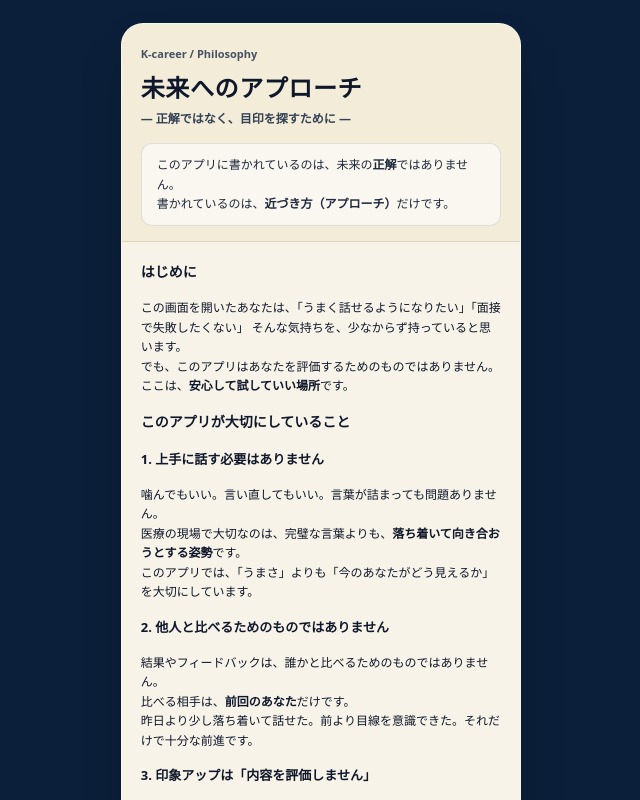
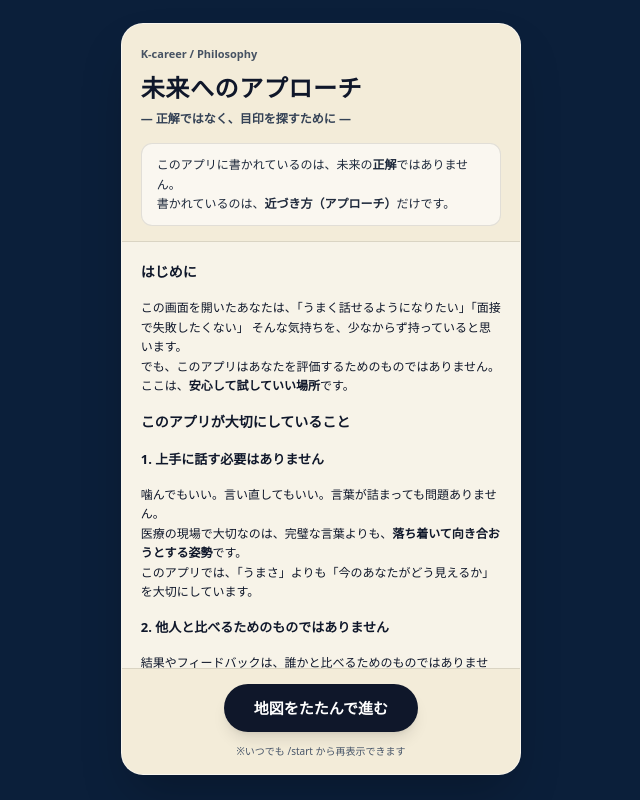
Before and after one commit to hiroland0414-byte/interview-pod, a Next.js app: page /philosophy in a window 1280 px wide. Shown: the whole page, without its empty margins (319-959 px from the left). Built offline with nearby package versions, Linux system fonts and the light colour scheme.

Commit message:
fix: スクロールできない不具合を修正

```diff
--- a/src/app/philosophy/page.tsx
+++ b/src/app/philosophy/page.tsx
@@ -1,4 +1,4 @@
-// src/app/philosophy/page.tsx
+// src/app/philosophy/page.tsx（完成版：スマホで確実にスクロールできる＋下部ボタン固定＋安全な“既読”記録）
 "use client";
 
 import { useRouter } from "next/navigation";
@@ -15,12 +15,15 @@ export default function PhilosophyPage() {
 
   return (
     <main className="min-h-[100svh] w-full bg-[#0b1f3a] flex justify-center">
-      <div className="w-full max-w-[430px] px-4 pt-6 pb-10">
+      <div className="w-full max-w-[430px] px-4 pt-6 pb-6">
         {/* “古い地図”カード */}
         <article
           className={[
             "rounded-[22px] border border-white/25 shadow-2xl overflow-hidden",
             "bg-[#f7f3e8]",
+            // ★ここが肝：カード自体を「画面高に合わせて」中身だけスクロール
+            "h-[calc(100svh-48px)]",
+            "flex flex-col",
           ].join(" ")}
         >
           {/* ヘッダー（地図感） */}
@@ -43,8 +46,8 @@ export default function PhilosophyPage() {
             </div>
           </header>
 
-          {/* 本文 */}
-          <section className="px-5 py-5 text-slate-900">
+          {/* ★本文スクロール領域 */}
+          <section className="flex-1 overflow-y-auto px-5 py-5 text-slate-900 overscroll-contain">
             <div className="text-[12px] leading-relaxed space-y-4">
               <h2 className="text-[14px] font-extrabold">はじめに</h2>
               <p>
@@ -146,10 +149,15 @@ export default function PhilosophyPage() {
                 <br />
                 ※ 保存されたデータはあなた自身の振り返りのためのものです。
               </p>
+
+              {/* 下部固定バーの分だけ余白（最後の段落が隠れないように） */}
+              <div className="h-[88px]" />
             </div>
+          </section>
 
-            {/* ボタン */}
-            <div className="mt-6 flex items-center justify-center">
+          {/* ★下部固定アクション（スクロールとは独立） */}
+          <footer className="border-t border-black/10 bg-[#f3ecd9] px-5 py-4">
+            <div className="flex items-center justify-center">
               <button
                 type="button"
                 onClick={closeAndGoStart}
@@ -162,11 +170,10 @@ export default function PhilosophyPage() {
               </button>
             </div>
 
-            {/* ちいさな補助 */}
             <p className="mt-3 text-center text-[10px] text-slate-600">
               ※いつでも /start から再表示できます
             </p>
-          </section>
+          </footer>
         </article>
       </div>
     </main>
```
